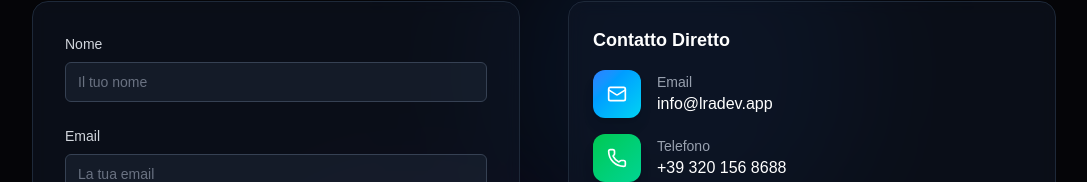
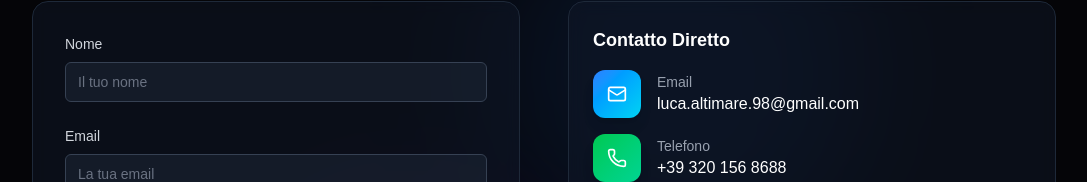
Before and after one commit to MrHighSea/lradev-portfolio, a Next.js app: page / in a window 1280 px wide. Shown: the part 3545-3727 px from the top of the page, without its empty margins (96-1183 px from the left). Built offline with nearby package versions, Linux system fonts and the light colour scheme.

Commit message:
update email

```diff
--- a/components/portfolio/ContactSection.tsx
+++ b/components/portfolio/ContactSection.tsx
@@ -164,13 +164,13 @@ export default function ContactSection() {
             <div className="bg-gray-900/50 backdrop-blur-sm border border-gray-800 rounded-2xl p-6">
               <h3 className="text-lg font-semibold text-white mb-4">Contatto Diretto</h3>
               <div className="space-y-4">
-                <a href="mailto:info@lradev.app" className="flex items-center gap-4 group">
+                <a href="mailto:luca.altimare.98@gmail.com" className="flex items-center gap-4 group">
                   <div className="w-12 h-12 rounded-xl bg-gradient-to-br from-blue-500 to-cyan-400 flex items-center justify-center shadow-lg">
                     <Mail className="w-5 h-5 text-white" />
                   </div>
                   <div>
                     <p className="text-gray-400 text-sm">Email</p>
-                    <p className="text-white group-hover:text-blue-400 transition-colors">info@lradev.app</p>
+                    <p className="text-white group-hover:text-blue-400 transition-colors">luca.altimare.98@gmail.com</p>
                   </div>
                 </a>
                 <a href="tel:+393201568688" className="flex items-center gap-4 group">
```
